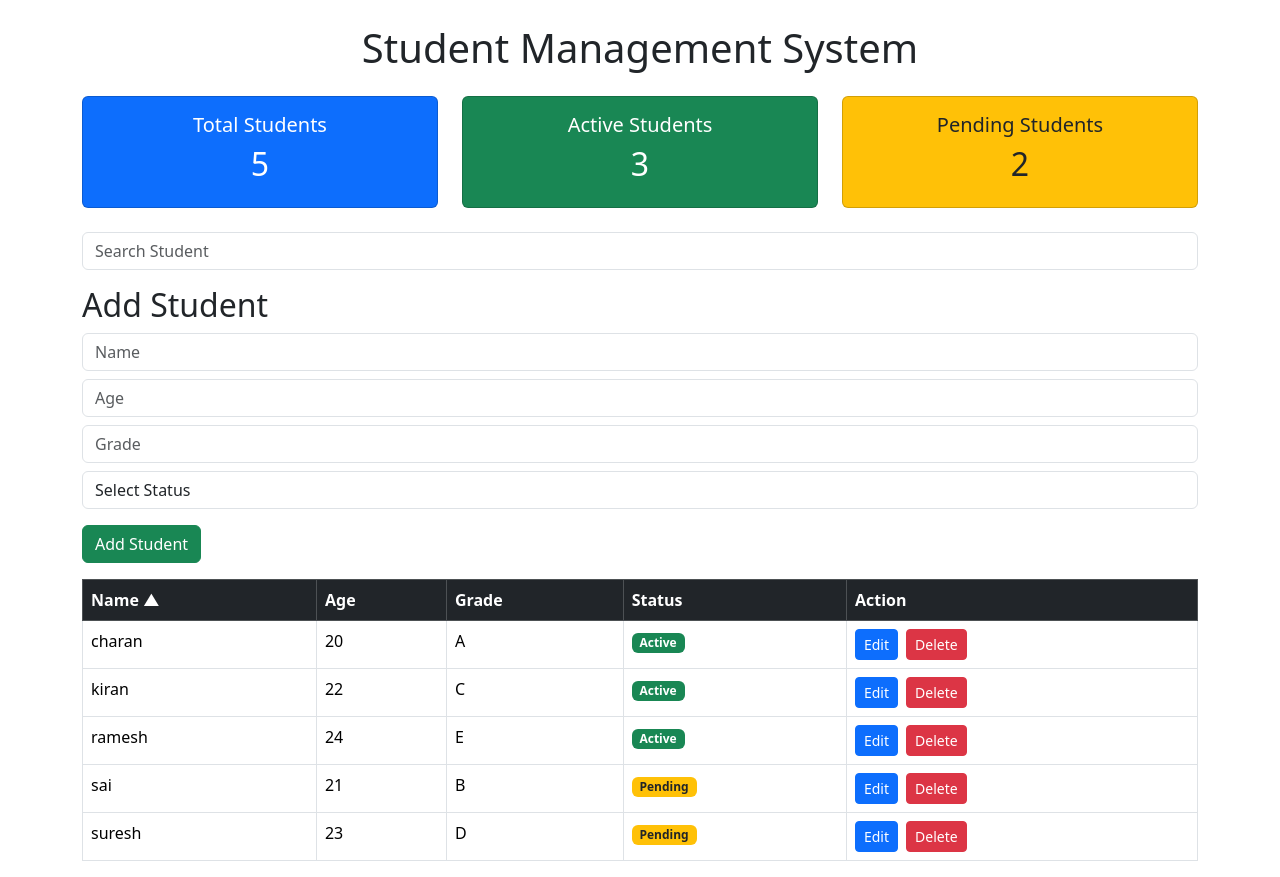
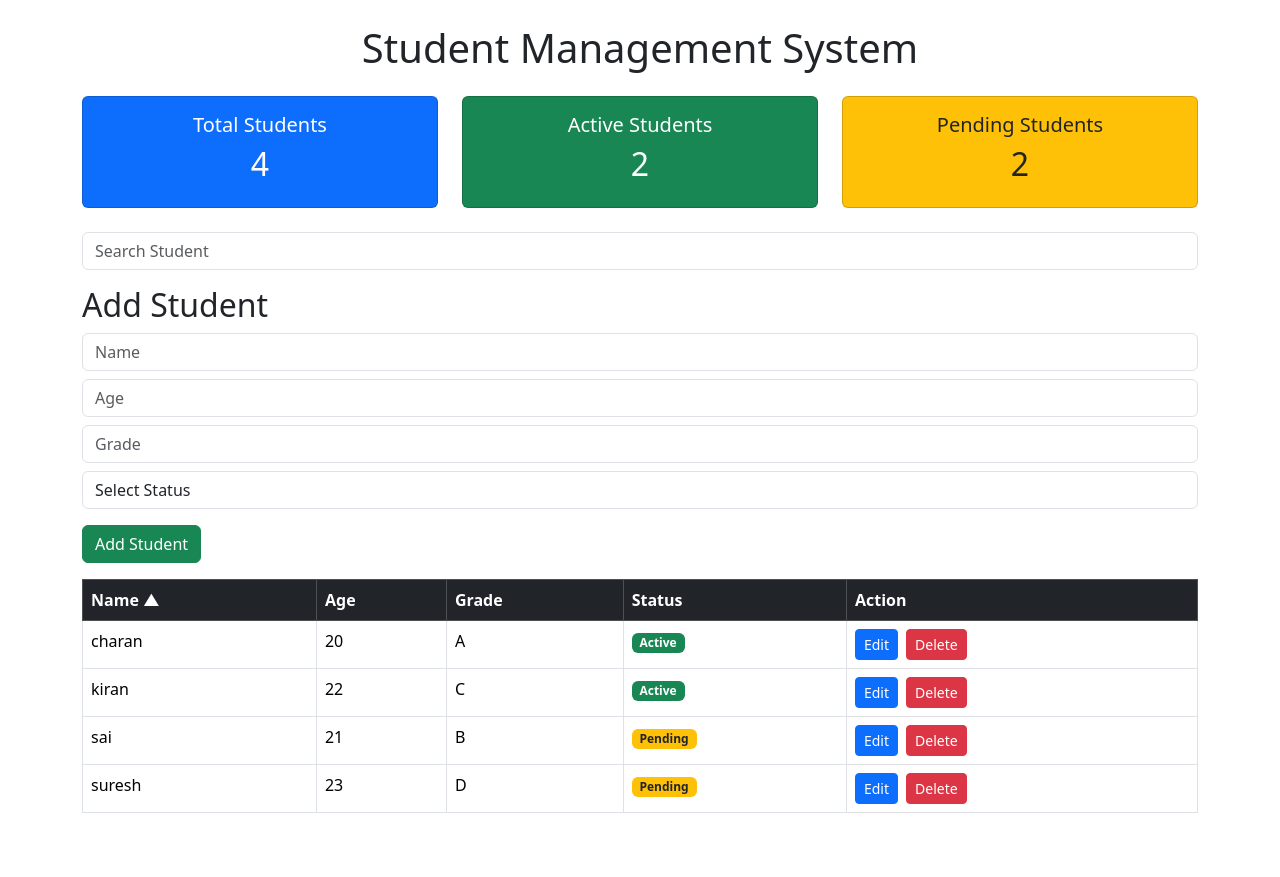
Before and after one commit to BonagiriCharan22/FSD, a React (Create React App) app in the folder React/object/: page / in a window 1280 px wide. After the commit the page ends 829 px from the top, so only its background shows below. Built offline with nearby package versions, Linux system fonts and the light colour scheme.

Commit message:
Made some changes to Object code in react folder

```diff
--- a/React/object/src/App.js
+++ b/React/object/src/App.js
@@ -6,7 +6,6 @@ let istudents = [
   { name: "sai", age: 21, grade: "B", status: "Pending" },
   { name: "kiran", age: 22, grade: "C", status: "Active" },
   { name: "suresh", age: 23, grade: "D", status: "Pending" },
-  { name: "ramesh", age: 24, grade: "E", status: "Active" },
 ];
 
 function App() {
```
